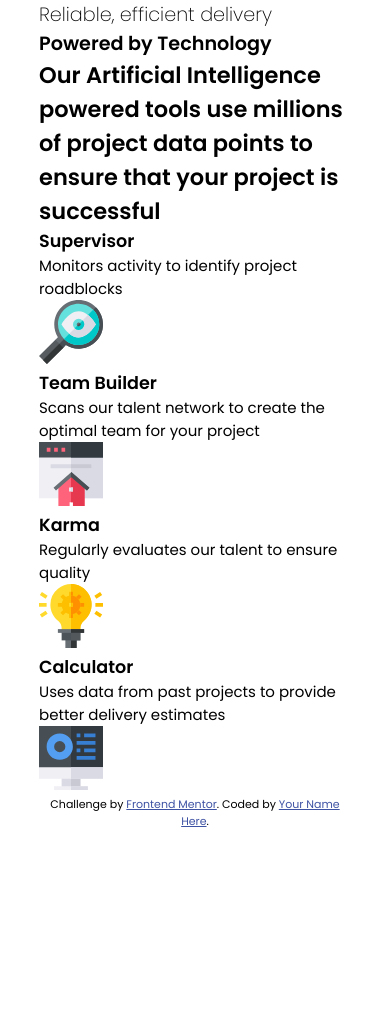
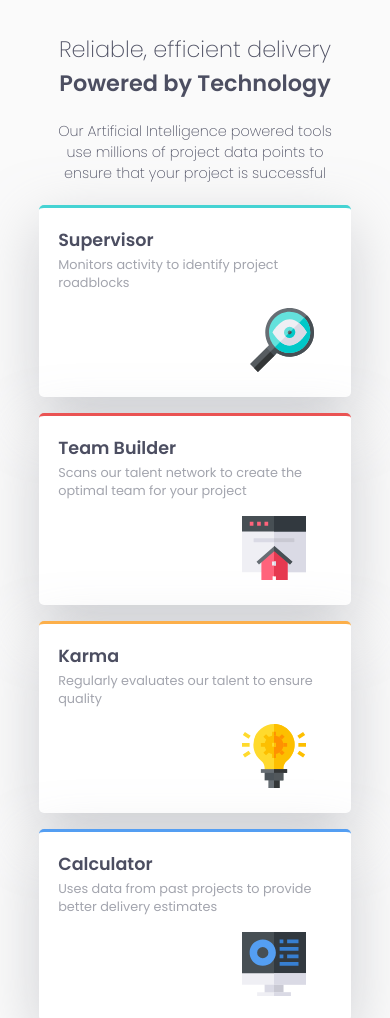
Before and after one commit to rociodithurbide/four-card-feature-section-master, a plain HTML site: page index.html in a window 390 px wide. Shown: the top 1018 px of the page. Before the commit the page ends 844 px from the top, so only its background shows below. Drawn offline with Linux system fonts and the light colour scheme.

Commit message:
mobile finished

```diff
--- a/css/style.css
+++ b/css/style.css
@@ -10,6 +10,7 @@
 --very-dark-blue: hsl(234, 12%, 34%);
 --grayish-blue: hsl(229, 6%, 66%);
 --very-light-gray: hsl(0, 0%, 98%);
+--white: hsl(1, 0%, 100%);
 
 }
 * {
@@ -17,21 +18,89 @@
     padding: 0;
     box-sizing: border-box;
 }
+body{
+    font-family: 'Poppins', sans-serif;
+    font-size: 0.938rem;
+    background-color: var(--very-light-gray);
+    color: var(--very-dark-blue);
+}
 .container{
     width: 80%;
     margin: 0 auto;
 }
-body{
-    font-family: 'Poppins', sans-serif;
-    font-size: 0.938rem;
 
+h1{
+    font-size: 1.4rem;
+    text-align: center;
+    margin: 0 auto;
 }
-h1{
-    font-size: 1.2rem;
+.title{
+    margin-top: 2rem;
 }
 .title span{
     font-weight: 200;
+    margin: 0 auto;
 }
+h2{
+    font-size: 0.9rem;
+    font-weight: 200;
+    text-align: center;
+    margin: 1rem auto;
+    padding: 0.3rem;
+}
+
+.box{
+    background-color: var(--white);
+    height: 12rem;
+    margin: 0 auto 1rem auto;
+    padding: 1.2rem;
+    border-radius: 0.313rem;
+    -webkit-box-shadow: 0px 20px 58px 0px rgba(163,165,174,0.5);
+    -moz-box-shadow: 0px 20px 58px 0px rgba(163,165,174,0.5);
+    box-shadow: 0px 20px 58px 0px rgba(163,165,174,0.5);
+}
+.box h3{
+    margin-bottom: 0.2rem;
+}
+.box p{
+    font-size: 0.8rem;
+    color: var(--grayish-blue);
+}
+
+.box1{
+    border-top: 3px solid var(--cyan);
+}
+.icon1{
+    position: relative;
+    left: 12rem;
+    top: 1rem;
+}
+.box2{
+    border-top: 3px solid var(--red);
+}
+.icon2{
+    position: relative;
+    left: 11.5rem;
+    top: 1rem;
+}
+.box3{
+    border-top: 3px solid var(--orange);
+}
+.icon3{
+    position: relative;
+    left: 11.5rem;
+    top: 1rem;
+}
+.box4{
+    border-top: 3px solid var(--blue);
+}
+.icon4{
+    position: relative;
+    left: 11.5rem;
+    top: 1rem;
+}
+
+/*-- Footer --*/
 .attribution {
     font-size: 11px;
     text-align: center;
```
